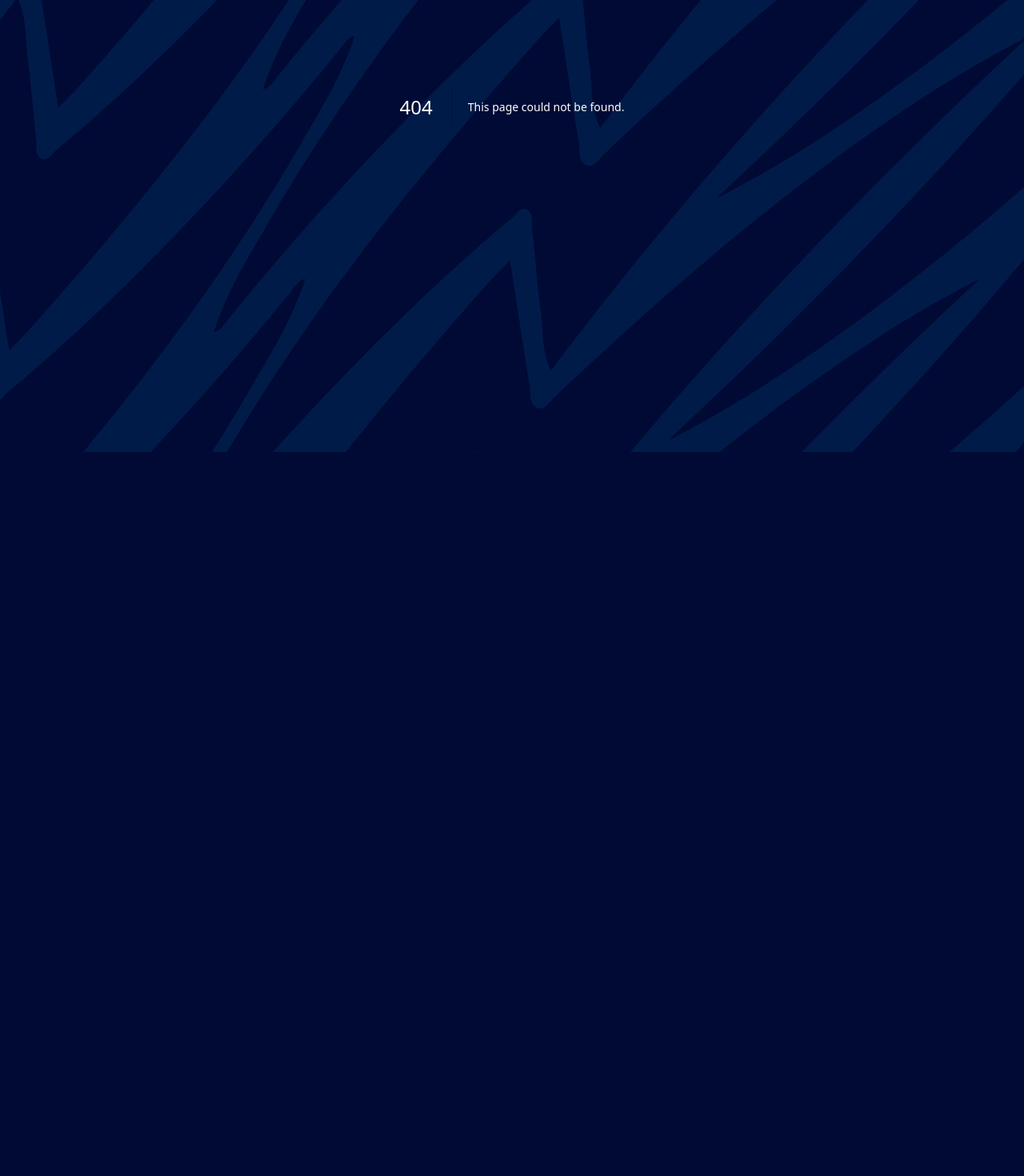
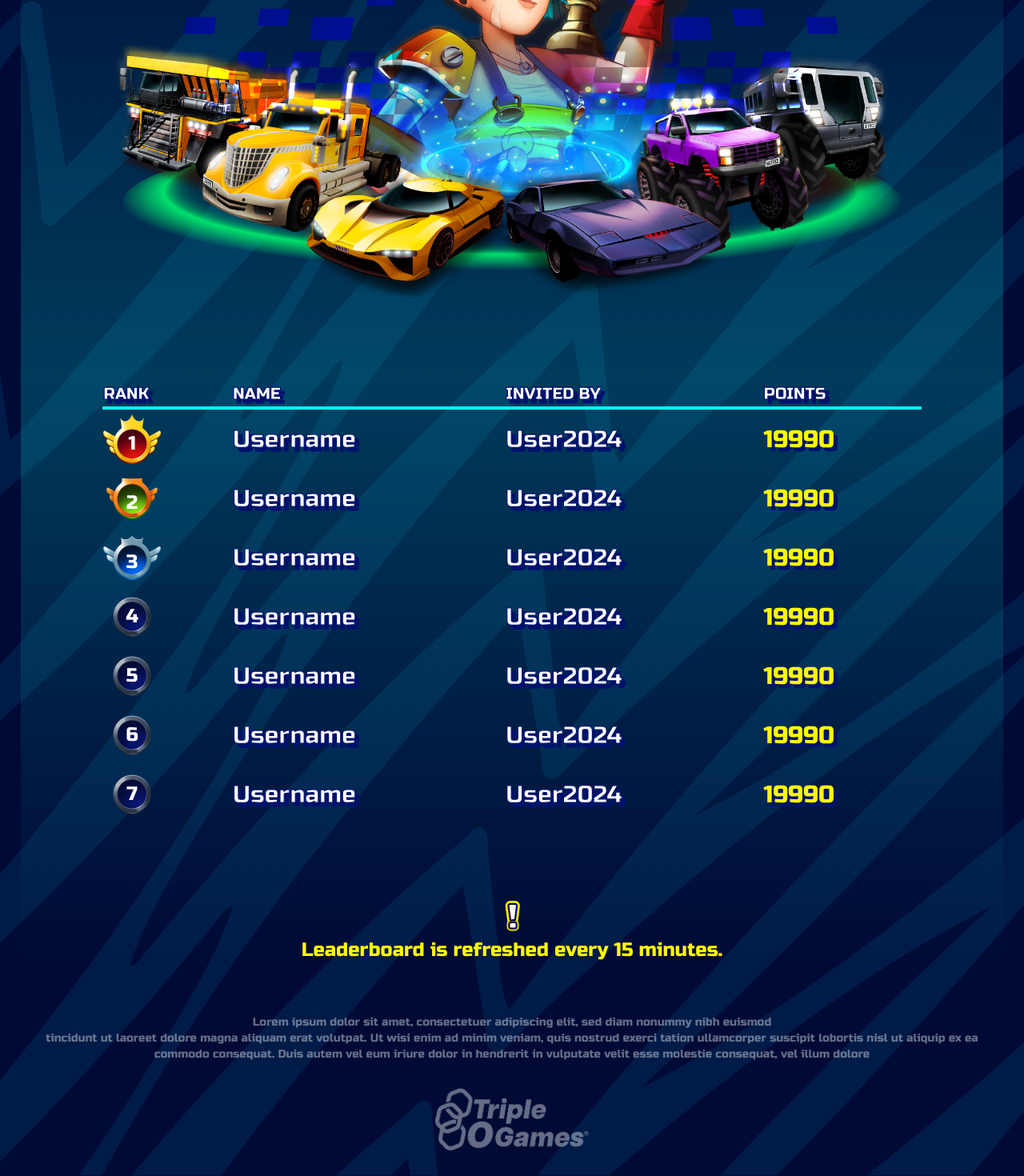
Before and after one commit to outofofficegames/socialfi-web, a Next.js app: page /leaders in a window 1280 px wide. Before the commit this address had no page. Shown: the part 465-1935 px from the top of the page at 80% size. Before the commit the page ends 1030 px from the top, so only its background shows below. Built offline with nearby package versions, Linux system fonts and the light colour scheme.

Commit message:
feat:leaders page added

```diff
--- /dev/null
+++ b/src/app/leaders/page.tsx
@@ -0,0 +1,15 @@
+import Hero2 from '@/components/hero2'
+import Leaders from '@/components/leader'
+
+export default function LeadersPage() {
+  return (
+    <>
+      <Hero2 />
+      <div className="mb-24" />
+      <div className="z-10">
+        <Leaders />
+      </div>
+      <div className=" bg-gradient-to-b from-transparent via-BDlightblue/20 to-transparent absolute inset-y-0 inset-x-[-10%] z-[-1]" />
+    </>
+  )
+}
--- a/src/components/common/footer.tsx
+++ b/src/components/common/footer.tsx
@@ -1,3 +1,29 @@
+import Image from 'next/image'
+import LogoImage from '#/logo.png'
+import Link from 'next/link'
+
 export default function Footer() {
-  return <footer></footer>
+  return (
+    <footer className="flex items-center justify-center flex-col py-8 gap-8">
+      <p className=" text-white/40 text-sm text-center">
+        Lorem ipsum dolor sit amet, consectetuer adipiscing elit, sed diam
+        nonummy nibh euismod
+        <br />
+        tincidunt ut laoreet dolore magna aliquam erat volutpat. Ut wisi enim ad
+        minim veniam, quis nostrud exerci tation ullamcorper suscipit lobortis
+        nisl ut aliquip ex ea <br />
+        commodo consequat. Duis autem vel eum iriure dolor in hendrerit in
+        vulputate velit esse molestie consequat, vel illum dolore
+      </p>
+      <Link href="/">
+        <Image
+          src={LogoImage}
+          width={192}
+          height={77}
+          alt="Triple O Games logo"
+          className=" opacity-40"
+        />
+      </Link>
+    </footer>
+  )
 }
--- a/src/components/common/nav.tsx
+++ b/src/components/common/nav.tsx
@@ -4,11 +4,16 @@ import LeaderIcon from '#/leader-icon.png'
 import MissonIcon from '#/mission-icon.png'
 import Image from 'next/image'
 const navLinks = [
-  { title: 'Missions', href: '/', color: 'text-BDpink', image: MissonIcon },
+  {
+    title: 'Missions',
+    href: '/',
+    color: 'text-BDlightblue',
+    image: MissonIcon,
+  },
   {
     title: 'Leaders',
     href: '/leaders',
-    color: 'text-BDlightblue',
+    color: 'text-BDpink',
     image: LeaderIcon,
   },
 ]
--- /dev/null
+++ b/src/components/hero2/index.tsx
@@ -0,0 +1,16 @@
+import Image from 'next/image'
+import HeroImage from '#/hero2.png'
+
+export default function Hero() {
+  return (
+    <section className="w-full max-w-5xl">
+      <Image
+        src={HeroImage}
+        width={1280}
+        height={500}
+        alt="Battle Derby"
+        className=" object-cover "
+      />
+    </section>
+  )
+}
--- /dev/null
+++ b/src/components/leader/index.tsx
@@ -0,0 +1,48 @@
+import LeadersInfo from './info'
+import LeaderList from './list'
+const data = [
+  {
+    name: 'Username',
+    inviter: 'User2024',
+    points: 19990,
+  },
+  {
+    name: 'Username',
+    inviter: 'User2024',
+    points: 19990,
+  },
+  {
+    name: 'Username',
+    inviter: 'User2024',
+    points: 19990,
+  },
+  {
+    name: 'Username',
+    inviter: 'User2024',
+    points: 19990,
+  },
+  {
+    name: 'Username',
+    inviter: 'User2024',
+    points: 19990,
+  },
+  {
+    name: 'Username',
+    inviter: 'User2024',
+    points: 19990,
+  },
+  {
+    name: 'Username',
+    inviter: 'User2024',
+    points: 19990,
+  },
+]
+export default function Leaders() {
+  return (
+    <section>
+      <LeaderList data={data} />
+      <div className="mb-24" />
+      <LeadersInfo />
+    </section>
+  )
+}
--- /dev/null
+++ b/src/components/leader/info.tsx
@@ -0,0 +1,12 @@
+import Image from 'next/image'
+import ExcIcon from '#/exclamation-icon.svg'
+export default function LeadersInfo() {
+  return (
+    <div className="flex flex-col justify-center items-center gap-2">
+      <Image src={ExcIcon} height={38} width={19} alt="exclimation" />
+      <p className=" text-BDyellow text-2xl">
+        Leaderboard is refreshed every 15 minutes.
+      </p>
+    </div>
+  )
+}
--- /dev/null
+++ b/src/components/leader/list.tsx
@@ -0,0 +1,25 @@
+import StrokedText from '../themed/strokedText'
+import LeaderListItem from './listItem'
+const tableHeads = ['rank', 'name', 'invited by', 'points']
+export default function LeaderList({ data }: { data: any[] }) {
+  return (
+    <table className="table flex-col gap-6 w-full max-w-5xl mx-auto ">
+      <thead className=" border-BDlightblue border-b-4">
+        <tr>
+          {tableHeads.map((title) => (
+            <th key={title} className="text-left">
+              <StrokedText var="h4" className="uppercase text-xl">
+                {title}
+              </StrokedText>
+            </th>
+          ))}
+        </tr>
+      </thead>
+      <tbody>
+        {data.map((item, idx) => (
+          <LeaderListItem item={{ ...item, rank: idx + 1 }} key={item.id} />
+        ))}
+      </tbody>
+    </table>
+  )
+}
--- /dev/null
+++ b/src/components/leader/listItem.tsx
@@ -0,0 +1,48 @@
+import Image, { StaticImageData } from 'next/image'
+import StrokedText from '../themed/strokedText'
+import Rank1 from '#/rank-1st.png'
+import Rank2 from '#/rank-2nd.png'
+import Rank3 from '#/rank-3rd.png'
+import RankCommon from '#/rank-normal.png'
+import clsx from 'clsx'
+const Tcell = ({
+  val,
+  type,
+}: {
+  val: string
+  type?: 'primary' | 'tertiary'
+}) => (
+  <td>
+    <StrokedText var="span" className="text-3xl" type={type}>
+      {val}
+    </StrokedText>
+  </td>
+)
+const rankMap: { [key: number]: StaticImageData } = {
+  1: Rank1,
+  2: Rank2,
+  3: Rank3,
+  4: RankCommon,
+}
+export default function SeasonListItem({ item }: { item: any }) {
+  return (
+    <tr className="mb-4">
+      <td>
+        <div className="flex items-center justify-center relative h-[72px] w-[72px]">
+          <span className={clsx(item.rank < 4 && 'mt-3', 'text-2xl')}>
+            {item.rank}
+          </span>
+          <Image
+            src={rankMap[item.rank] ?? RankCommon}
+            alt="rank"
+            fill
+            className="absolute z-[-1]"
+          />
+        </div>
+      </td>
+      <Tcell val={item.name} />
+      <Tcell val={item.inviter} />
+      <Tcell type="tertiary" val={item.points} />
+    </tr>
+  )
+}
```
Also changed, not shown: public/exclamation-icon.svg (added), public/hero2.png.
